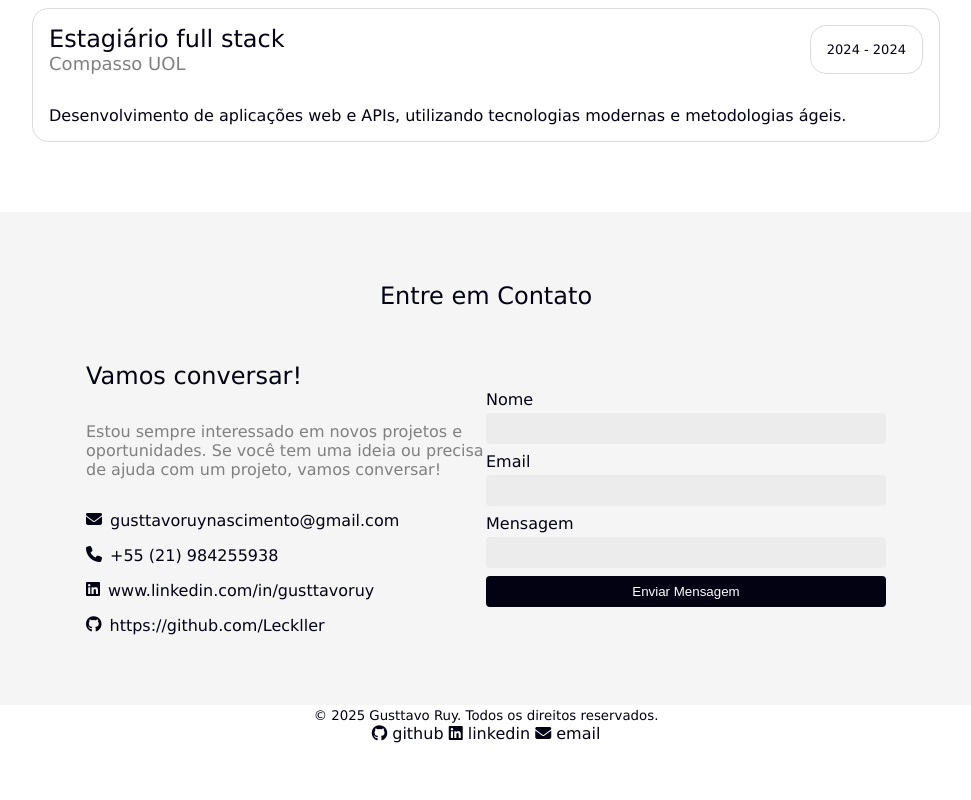
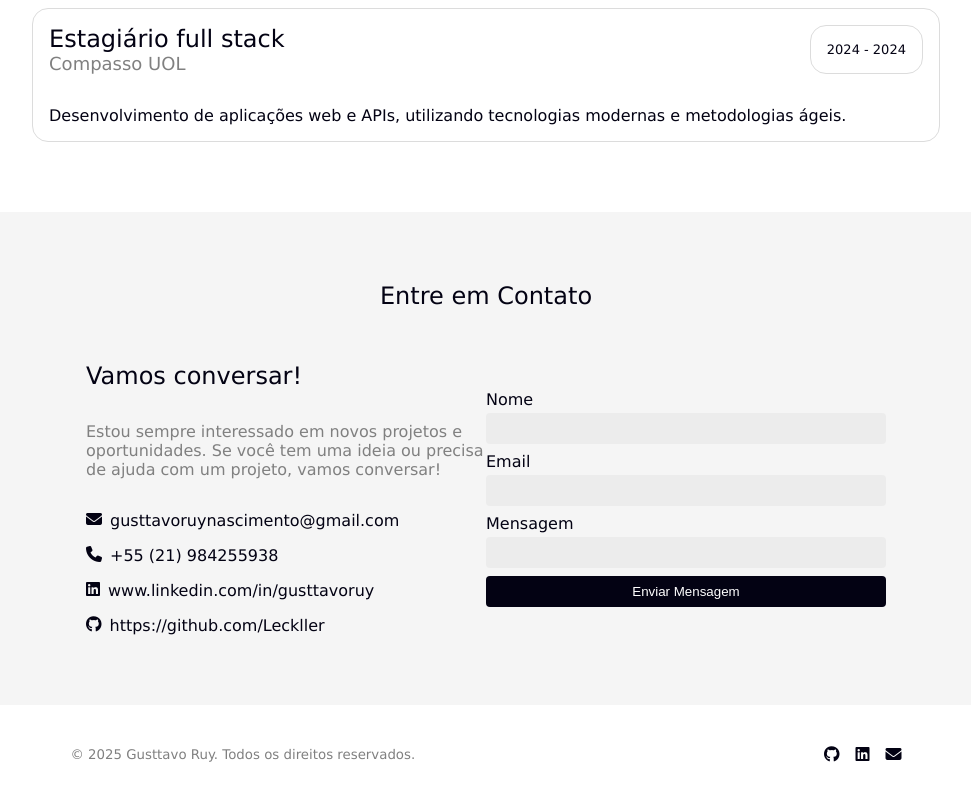
Before and after one commit to Leckller/Portfolio, a Vue app: page / in a window 1280 px wide. Shown: the part 2661-3461 px from the top of the page, without its empty margins (154-1125 px from the left). Before the commit the page ends 3404 px from the top, so only its background shows below. Built offline with nearby package versions, Linux system fonts and the light colour scheme.

Commit message:
feat: footer component

```diff
--- a/src/components/TheFooter.vue
+++ b/src/components/TheFooter.vue
@@ -1,19 +1,16 @@
 <template>
-  <footer>
-    <small> © 2025 Gusttavo Ruy. Todos os direitos reservados. </small>
+  <footer class="footer">
+    <small class="direitos"> © 2025 Gusttavo Ruy. Todos os direitos reservados. </small>
 
-    <section>
-      <RouterLink to="https://github.com/Leckller">
+    <section class="section">
+      <RouterLink class="sites" to="https://github.com/Leckller">
         <i class="fa-brands fa-github"></i>
-        github
       </RouterLink>
-      <RouterLink to="https://www.linkedin.com/in/gusttavoruy">
+      <RouterLink class="sites" to="https://www.linkedin.com/in/gusttavoruy">
         <i class="fa-brands fa-linkedin"></i>
-        linkedin
       </RouterLink>
-      <RouterLink to="mailto:gusttavoruynascimento@gmail.com">
+      <RouterLink class="sites" to="mailto:gusttavoruynascimento@gmail.com">
         <i class="fa-solid fa-envelope"></i>
-        email
       </RouterLink>
     </section>
   </footer>
@@ -25,8 +22,25 @@ import { RouterLink } from "vue-router";
 
 export default defineComponent({
   components: { RouterLink },
-  data() {
-    return {};
-  },
 });
 </script>
+
+<style scoped>
+
+.footer {
+  display: flex;
+  align-items: center;
+  width: 100%;
+  padding: 40px 20px;
+  justify-content: space-around;
+}
+.direitos {
+  color: gray;
+}
+.section {
+  display: flex;
+  gap: 16px;
+}
+.sites {}
+
+</style>
```
